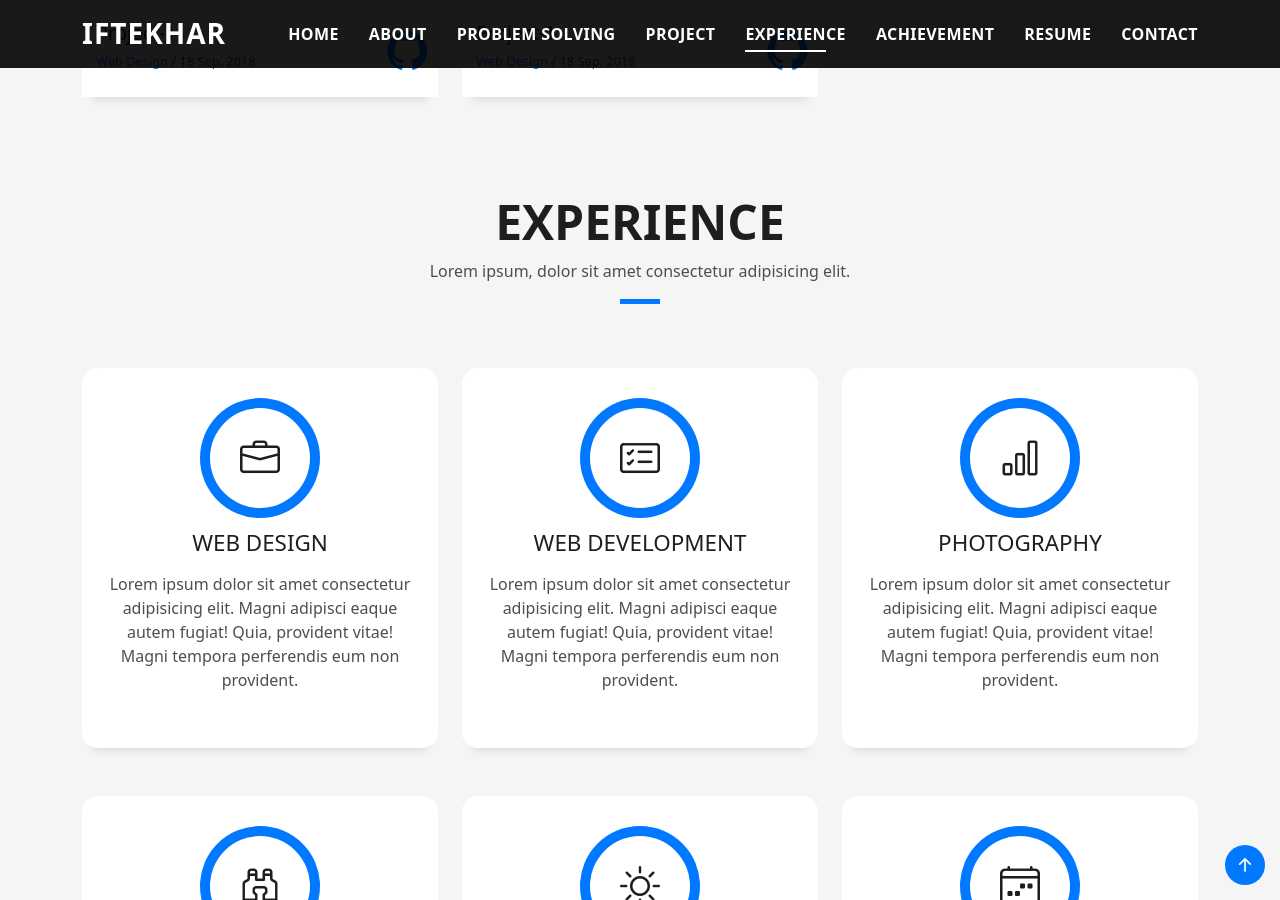
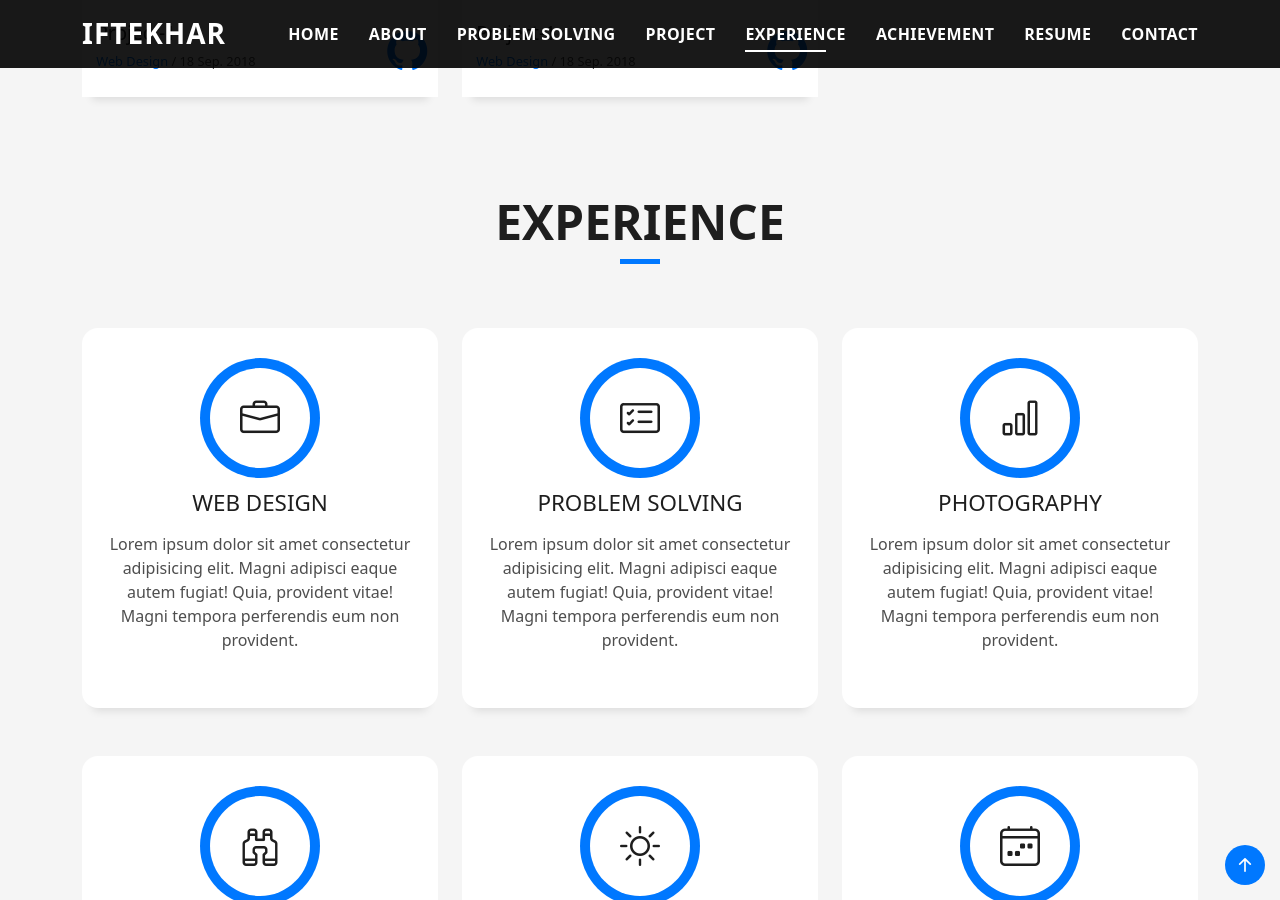
Before and after one commit to Iftekhar-Ahamed/Iftekhar-Ahamed-Siddiquee, a Jekyll site: the page built from index.markdown, in a window 1280 px wide and 900 px high, scrolled down 3438 px. Built offline with Jekyll 4.4.1, drawn with Linux system fonts in a browser that asks for light colours; some of the changed text lies outside the part shown.

Commit message:
Update 1-09-23

```diff
--- a/_layouts/my.html
+++ b/_layouts/my.html
@@ -146,10 +146,12 @@
                     <h6 class="category">codeforce</h6>
                   </div>
                 </div>
-                <li class="card-title"><a href="https://codeforces.com/profile/GUSSURI">Pupil at Codeforces</a></li>
-                <li class="card-title"><a href="https://codeforces.com/profile/GUSSURI">Max Rating : <u>1306</u></a>
+                <li class="card-title"><a href="https://codeforces.com/profile/GUSSURI">Specialist at Codeforces</a>
                 </li>
-                <li class="card-title"><a href="https://codeforces.com/profile/GUSSURI">Total Solve: <u>450</u></a></li>
+                <li class="card-title"><a href="https://codeforces.com/profile/GUSSURI">Max Rating : <u>1457</u></a>
+                </li>
+                <li class="card-title"><a href="https://codeforces.com/profile/GUSSURI">Total Solve: <u>670+</u></a>
+                </li>
                 <li class="card-title"><a
                     href="https://codeforces.com/contest/1791/standings/participant/149043605#p149043605">Best rank :
                     <u>724</u></a></li>
@@ -416,9 +418,6 @@
               <h3 class="title-a">
                 Experience
               </h3>
-              <p class="subtitle-a">
-                Lorem ipsum, dolor sit amet consectetur adipisicing elit.
-              </p>
               <div class="line-mf"></div>
             </div>
           </div>
@@ -445,7 +444,7 @@
                 <span class="ico-circle"><i class="bi bi-card-checklist"></i></span>
               </div>
               <div class="service-content">
-                <h2 class="s-title">Web Development</h2>
+                <h2 class="s-title">Problem Solving</h2>
                 <p class="s-description text-center">
                   Lorem ipsum dolor sit amet consectetur adipisicing elit. Magni adipisci eaque autem fugiat! Quia,
                   provident vitae! Magni
@@ -528,9 +527,6 @@
               <h3 class="title-a">
                 Achievement
               </h3>
-              <p class="subtitle-a">
-                Lorem ipsum, dolor sit amet consectetur adipisicing elit.
-              </p>
               <div class="line-mf"></div>
             </div>
           </div>
@@ -560,7 +556,33 @@
               </div>
             </div>
           </div>
+          <div class="col-md-4">
+            <div class="work-box">
+              <a href="assets/img/work-1.jpg" data-gallery="portfolioGallery" class="portfolio-lightbox">
+                <div class="work-img">
+                  <img src="assets/img/BUET2022.png" alt="" class="img-fluid">
+                </div>
+              </a>
+              <div class="work-content">
+                <div class="row">
+                  <div class="col-sm-8">
+                    <h2 class="w-title">BUET IUPC 2022 AND 2023</h2>
+                    <div class="w-more">
+                      <span class="w-ctegory">Perticipate BUET IUPC 2023 and 2022
+                    </div>
+                  </div>
+                  <div class="col-sm-4">
+                    <div class="w-like">
+                      <a href="https://github.com/Iftekhar-Ahamed/Achivements/blob/main/BUET-IUPC-22.pdf"> <span
+                          class="bi bi-github"></span></a>
+                    </div>
+                  </div>
+                </div>
+              </div>
+            </div>
+          </div>
         </div>
+
       </div>
     </section><!-- End achievement Section -->
 
```
Also changed, not shown: Gemfile.lock, assets/img/BUET2022.png (added), 4 other files.
